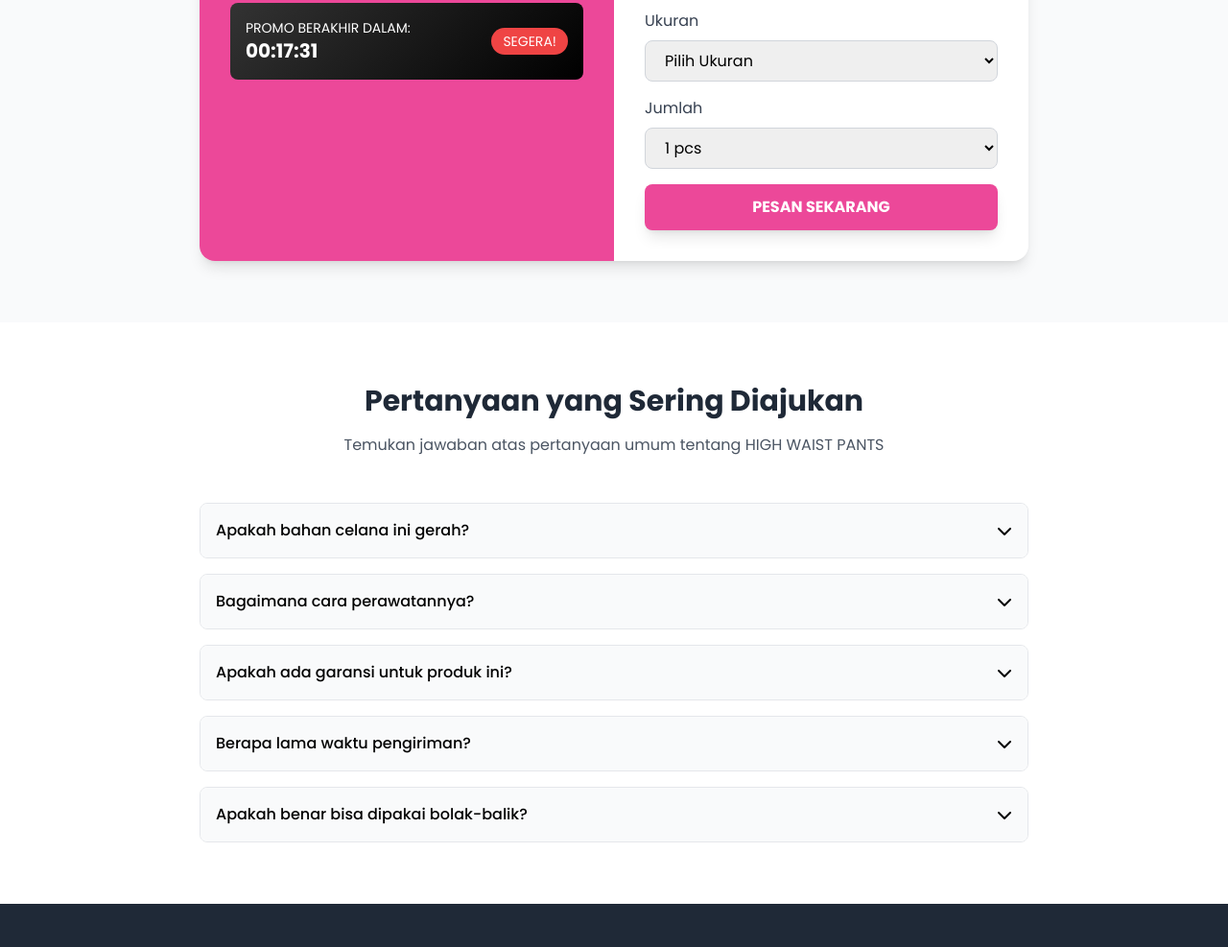
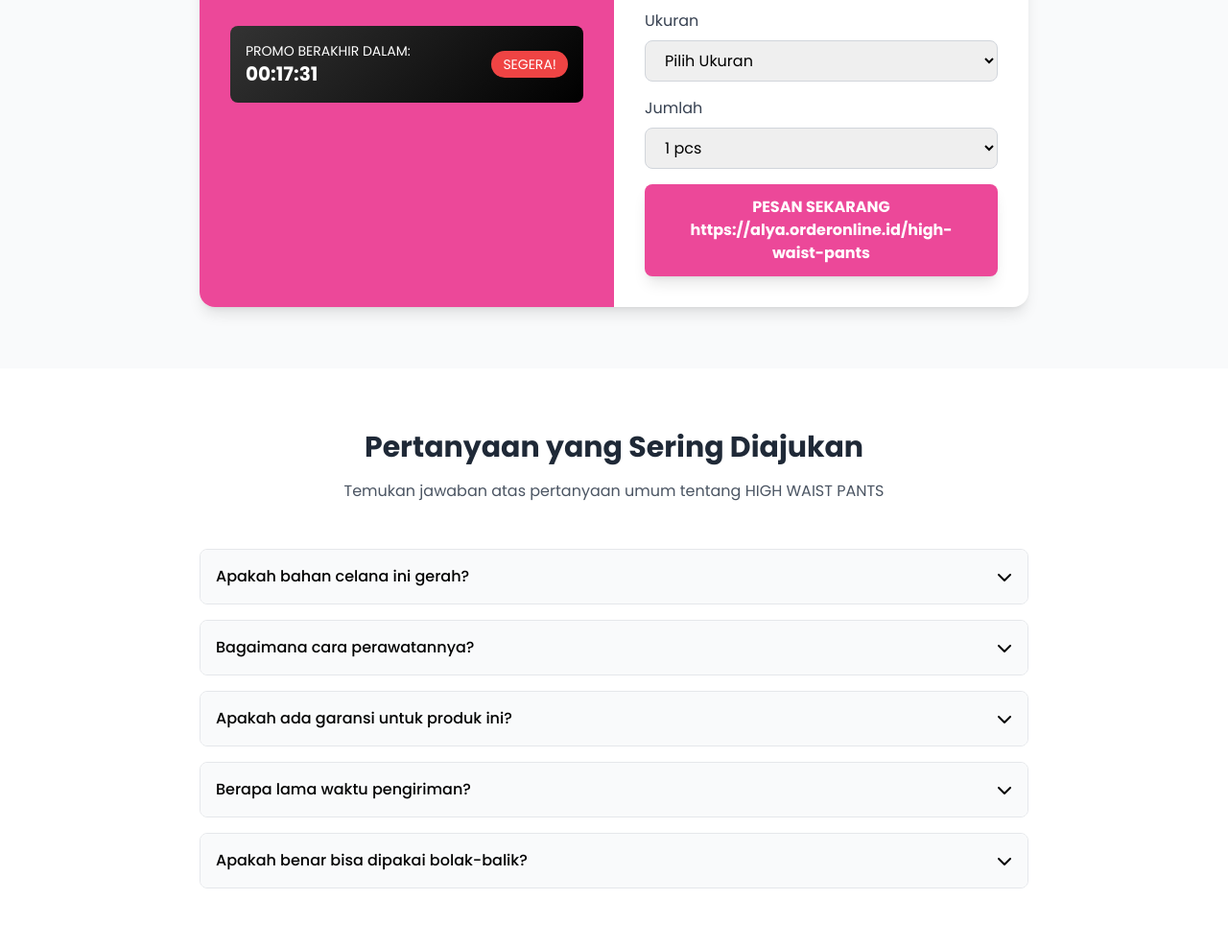
Before and after one commit to Bestmyfashion/HIGH-WAIST-PANTS, a plain HTML site: page index.html in a window 1280 px wide. Shown: the part 5002-5989 px from the top of the page at 96% size. Drawn offline with nearby package versions, Linux system fonts and the light colour scheme.

Commit message:
Update index.html

```diff
--- a/index.html
+++ b/index.html
@@ -573,7 +573,7 @@
                                 </select>
                             </div>
                             <button type="button" class="w-full bg-pink-500 hover:bg-pink-600 text-white font-bold py-3 px-6 rounded-lg transition shadow-lg">
-                                PESAN SEKARANG
+                                PESAN SEKARANG https://alya.orderonline.id/high-waist-pants
                             </button>
                         </form>
                     </div>
```
